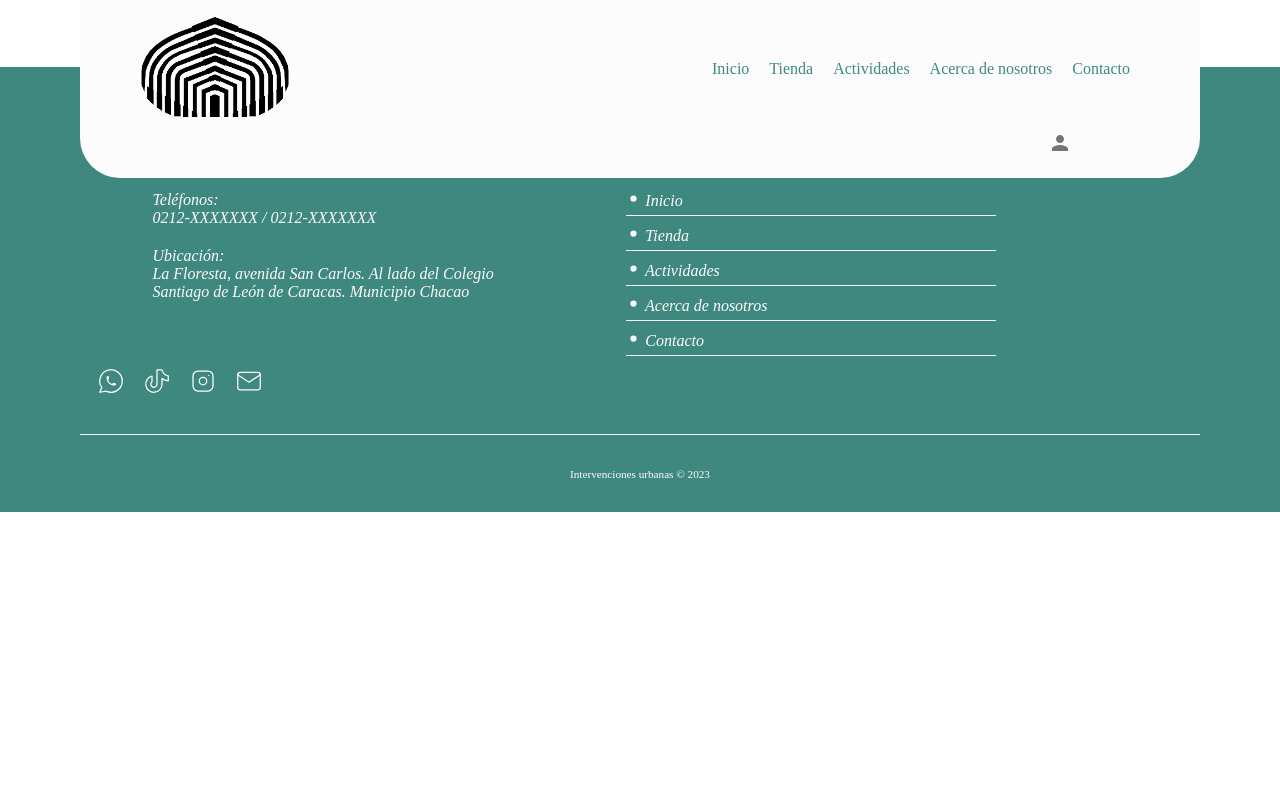
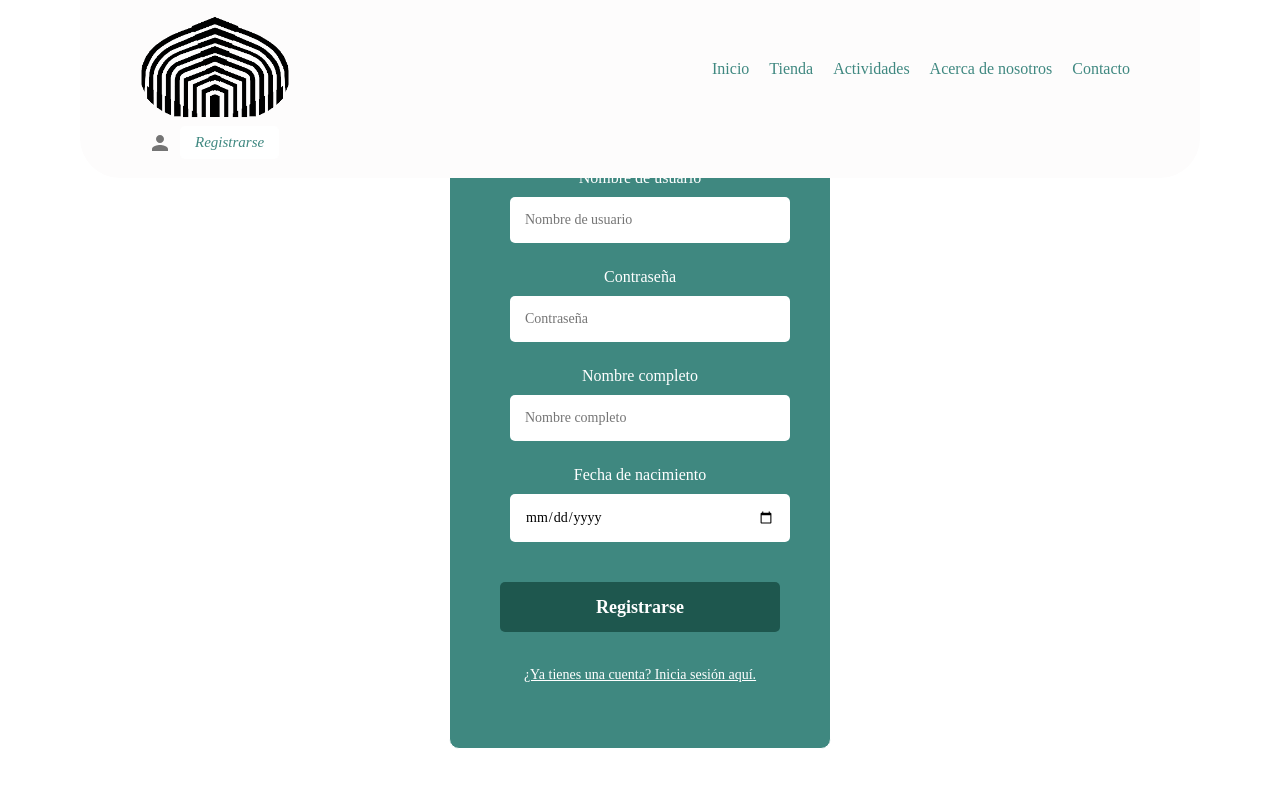
Before and after one commit to usbserviciocomunitario/ViveroWebPage, a React (Vite) app in the folder frontend/: page /signup in a window 1280 px wide. Shown: the top 800 px of the page. Built offline with nearby package versions, Linux system fonts and the light colour scheme.

Commit message:
Signup page

```diff
--- a/frontend/src/App.jsx
+++ b/frontend/src/App.jsx
@@ -1,6 +1,7 @@
 import { BrowserRouter, Route, Routes } from "react-router-dom";
 import Home from "./pages/Home";
 import Login from "./pages/Login";
+import Signup from "./pages/Signup";
 import Activities from "./pages/Activities";
 import ActivitySowing from "./pages/ActivitySowing";
 import ActivityCourses from "./pages/ActivityCourses";
@@ -19,7 +20,8 @@ function App() {
         <Routes>
           {/* Routes manage for user no logged */}
           <Route path="/" element={<Home />} />
-          <Route path="/Login" element={<Login />} />
+          <Route path="/login" element={<Login />} />
+          <Route path="/signup" element={<Signup />} />
           <Route path="/actividades" element={<Activities />} />
           <Route path="/actividades/siembra" element={< ActivitySowing/>} />
           <Route path="/actividades/cursos" element={< ActivityCourses/>} />
@@ -35,3 +37,38 @@ function App() {
 }
 
 export default App;
+
+
+{/*function App() {
+  return (
+    <BrowserRouter>
+      <ScrollToTop />
+      <Routes>
+
+        <Route path="/login" element={<Login />} />
+        <Route path="/signup" element={<Signup />} />
+
+        <Route
+          path="/"
+          element={
+            <Layout>
+              <Route index element={<Home />} />
+              <Route path="/actividades" element={<Activities />} />
+              <Route path="/actividades/siembra" element={<ActivitySowing />} />
+              <Route path="/actividades/cursos" element={<ActivityCourses />} />
+              <Route path="/actividades/reciclaje" element={<ActivityRecycling />} />
+              <Route path="/actividades/charlas" element={<ActivityTalks />} />
+              <Route path="/contacto" element={<Contact />} />
+              <Route path="/catalogo" element={<Catalogue />} />
+              <Route path="*" element={<h1>Not found page</h1>} />
+            </Layout>
+          }
+        />
+      </Routes>
+    </BrowserRouter>
+  );
+}
+
+export default App;
+
+*/}
--- a/frontend/src/components/Navbar/Navbar.jsx
+++ b/frontend/src/components/Navbar/Navbar.jsx
@@ -4,8 +4,12 @@ import "./Navbar.scss";
 import IconButton from '@mui/material/IconButton';
 import PersonIcon from '@mui/icons-material/Person';
 import { NavLink } from "react-router-dom";
+import { useNavigate } from "react-router-dom";
 
 export default (props) => {
+
+    const navigate = useNavigate();
+
     return (
       <header className="header header__navbar">
           <nav className="header__content">
@@ -15,11 +19,29 @@ export default (props) => {
                 handler={props.handler}/>
             </div>
           </nav>
-          <NavLink to="/login" style={{ marginLeft: 900 }}>
-            <IconButton>
-              <PersonIcon />
-            </IconButton>
-          </NavLink>
+          <div className="header__right-side">
+            <NavLink to="/login">
+              <IconButton style={{ verticalAlign: "middle" }}>
+                <PersonIcon />
+              </IconButton>
+            </NavLink >
+            <button
+              onClick={() => navigate("/signup")}
+              style={{
+                backgroundColor: "white",
+                color: "#3f8880",
+                padding: "8px 15px",
+                border: "none",
+                borderRadius: "5px",
+                cursor: "pointer",
+                fontSize: "15px",
+                fontStyle: "italic",
+                verticalAlign: "middle",
+              }}
+            >
+              Registrarse
+            </button>
+          </div>
       </header>
     );
 }
--- a/frontend/src/components/Navbar/Navbar.scss
+++ b/frontend/src/components/Navbar/Navbar.scss
@@ -21,6 +21,18 @@
             align-items: center;
             justify-content: space-between;
         }
+
+        .header__right-side {
+            display: flex;
+            align-items: center;
+
+            a {
+              margin-right: 10px; // Espaciado entre el icono y el botón
+            }
+
+        }
+
+
     }
 
     .header__logo {
--- /dev/null
+++ b/frontend/src/components/Signup/Signup.jsx
@@ -0,0 +1,78 @@
+import React, { useState } from "react";
+import { useNavigate, Navigate } from "react-router-dom";
+import './Signup.scss';
+
+const Signup = () => {
+
+  const navigate = useNavigate();
+
+  const [values, setValues] = useState({
+    username: "",
+    password: "",
+    fullName: "",
+    birthDate: "",
+  });
+
+  const inputs = [
+    {
+      id: 1,
+      name: "username",
+      type: "text",
+      placeholder: "Nombre de usuario",
+      label: "Nombre de usuario",
+      required: true,
+    },
+    {
+      id: 2,
+      name: "password",
+      type: "password",
+      placeholder: "Contraseña",
+      label: "Contraseña",
+      required: true,
+    },
+    {
+      id: 3,
+      name: "fullName",
+      type: "text",
+      placeholder: "Nombre completo",
+      label: "Nombre completo",
+      required: true,
+    },
+    {
+      id: 4,
+      name: "birthDate",
+      type: "date",
+      placeholder: "Fecha de nacimiento",
+      label: "Fecha de nacimiento",
+      required: true,
+    },
+
+  ];
+
+  return (
+    <div className="App">
+      <div className="auth-form-container">
+        <h1>Registrarse</h1>
+        <form className="register-form">
+          {inputs.map((input) => (
+            <div key={input.id} className="formRegister">
+              <label htmlFor={input.id}>{input.label}</label>
+                <input
+                  {...input}
+                  value={values[input.name]}
+                />
+            </div>
+          ))}
+          <button className="button-form" onClick={() => navigate("/login")}>
+            Registrarse
+          </button>
+        </form>
+        <button className="button-switch" onClick={() => navigate("/login")}>
+          ¿Ya tienes una cuenta? Inicia sesión aquí.
+        </button>
+      </div>
+    </div>
+  );
+};
+
+export default Signup;
--- /dev/null
+++ b/frontend/src/components/Signup/Signup.scss
@@ -0,0 +1,86 @@
+* {
+    font-family: italic;
+    padding:0;
+    margin:0;
+}
+
+.App{
+    display: flex;
+    text-align: center;
+    align-items: center;
+    justify-content: center;
+    min-height: 100vh;
+    background-position: center;
+    background-size: cover;
+}
+
+.auth-form-container, .register-form {
+    display: flex;
+    flex-direction: column;
+    width: 280px;
+}
+
+
+.formRegister {
+
+    margin-bottom: 15px;
+
+    label {
+        text-align: left;
+        padding: 5px;
+        font-size: 16px;
+        margin: 10px;
+        color: white;
+    }
+
+    input {
+        margin: 10px;
+        padding: 15px;
+        border: none;
+        border-radius: 5px;
+        width: 250px;
+        font-size: 14px;
+    }
+
+}
+
+
+.auth-form-container{
+    padding: 50px;
+    border: 1px solid white;
+    border-radius: 10px;
+    margin: 5px;
+    background-color: #3f8880;
+}
+
+h1 {
+    color: white;
+    text-align: center;
+    margin-bottom: 30px;
+}
+
+form button.button-form {
+    width: 280px;
+    height: 50px;
+    border: none;
+    background: #1e574e;
+    padding: 10px;
+    color: #fff;
+    border-radius: 5px;
+    font-weight: bold;
+    font-size: 18px;
+    cursor: pointer;
+    margin-top: 15px;
+    margin-bottom: 20px;
+}
+
+.button-switch{
+    background: none;
+    color: white;
+    text-decoration: underline;
+    border: none;
+    font-size: 14px;
+    margin-top: 15px;
+    margin-bottom: 15px;
+    cursor: pointer;
+}
--- /dev/null
+++ b/frontend/src/pages/Signup.jsx
@@ -0,0 +1,11 @@
+import SignupPage from "./../components/Signup/Signup";
+
+const Signup = () => {
+  return (
+    <>
+      <SignupPage />
+    </>
+  );
+};
+
+export default Signup;
```
